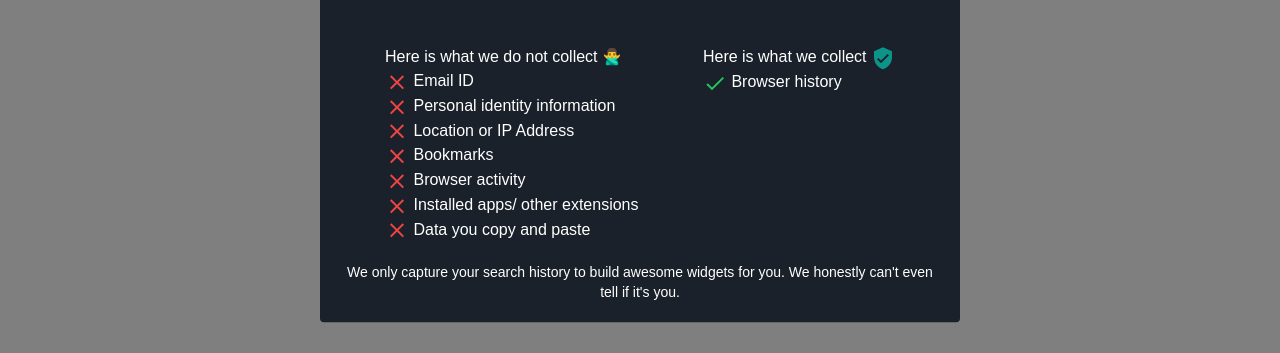
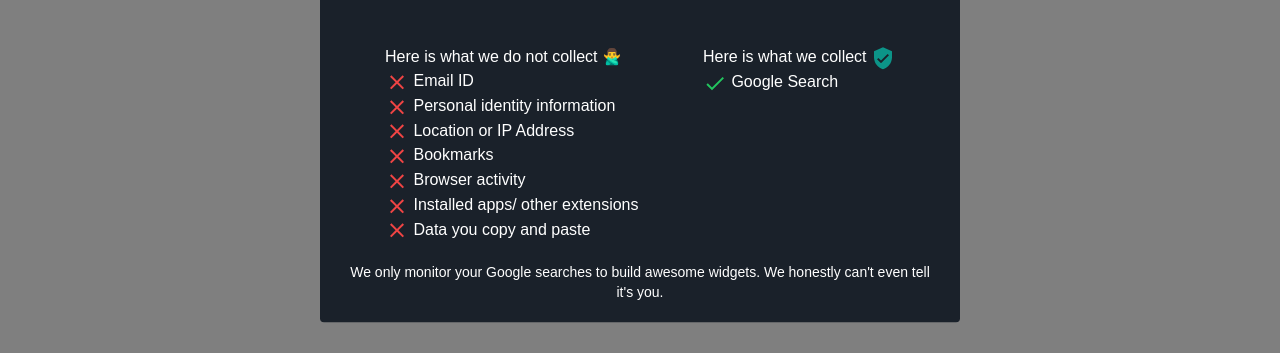
Before and after one commit to Meditatingpanda/landing-page, a Next.js app: page / in a window 1280 px wide. Both pictures are taken after a click on the link "Privacy Policy". Shown: the part 1865-2218 px from the top of the page. Built offline with nearby package versions, Linux system fonts and the light colour scheme.

Commit message:
privacy policies fixed

```diff
--- a/components/Footer.js
+++ b/components/Footer.js
@@ -23,7 +23,7 @@
         "Data you copy and paste"
 
     ]
-    const list2 = ["Browser history"]
+    const list2 = ["Google Search"]
     return (
         <div className='p-5  flex flex-col  gap-5 items-center absolute top-1/2 left-1/2 h-full sm:h-auto sm:w-[85%] md:w-3/4 lg:w-1/2 w-full text-white  -translate-x-1/2 -translate-y-1/2 bg-[#1A212A] rounded'>
             <CloseIcon onClick={handleClose} className='text-white absolute cursor-pointer right-2 top-2' />
@@ -49,7 +49,7 @@
                     </ul>
                 </div>
             </div>
-            <p className='text-center text-sm '>We only capture your search history to build awesome widgets for you. We honestly can&apos;t even tell if it&apos;s you.</p>
+            <p className='text-center text-sm '>We only monitor your Google searches to build awesome widgets. We honestly can&apos;t even tell it&apos;s you.</p>
 
         </div>
     )
```
